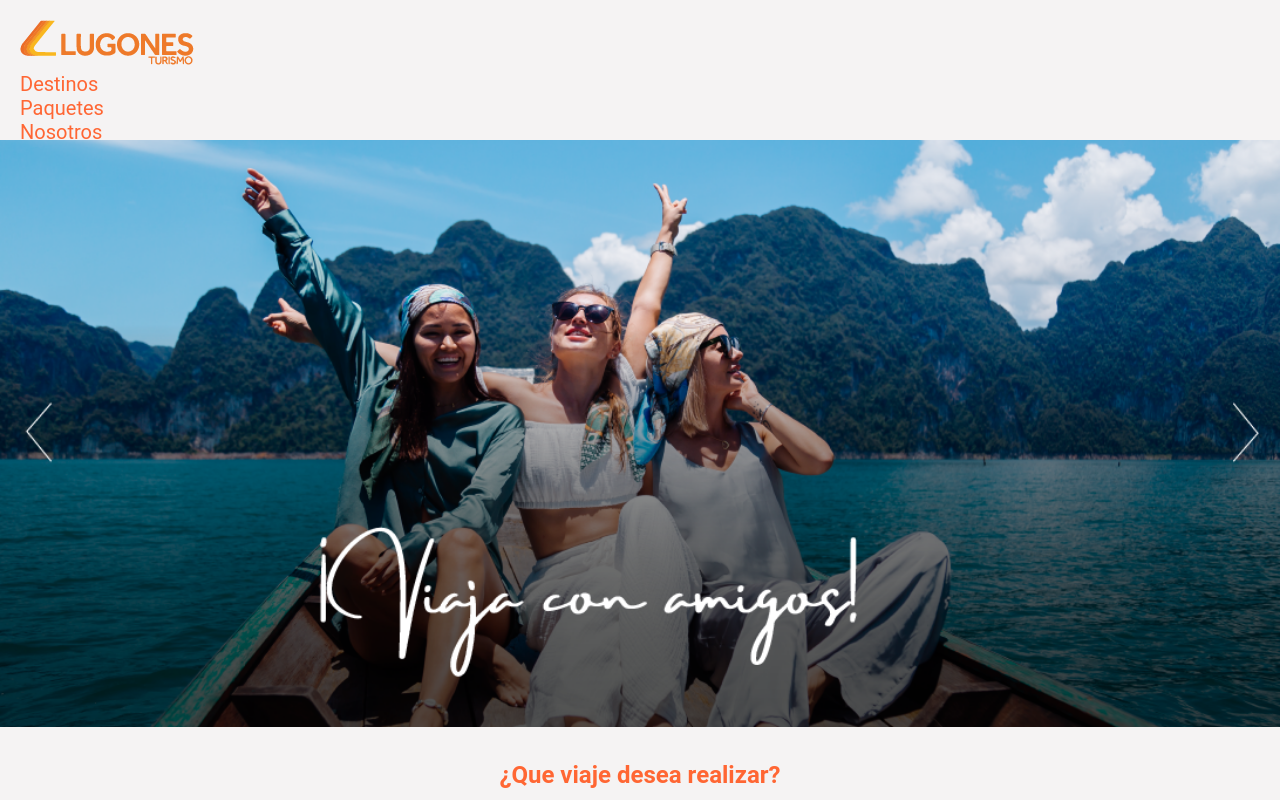
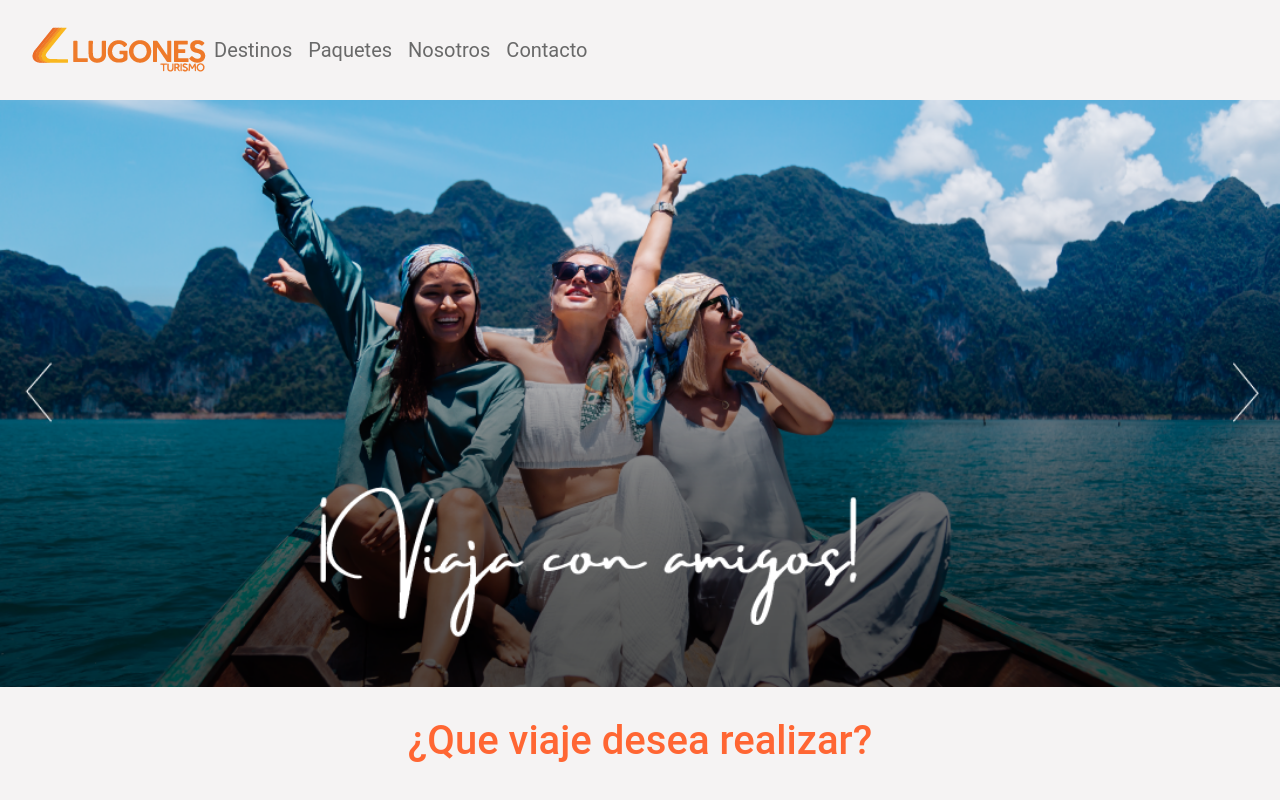
Before and after one commit to ileanaraijelson/TurismoLugones, a plain HTML site: page section/destinos.html in a window 1280 px wide. Shown: the top 800 px of the page. Drawn offline with nearby package versions, Linux system fonts and the light colour scheme.

Commit message:
agregue todos los navs de boostrap a las demas paginas

```diff
--- a/section/destinos.html
+++ b/section/destinos.html
@@ -5,21 +5,37 @@
     <meta http-equiv="X-UA-Compatible" content="IE=edge">
     <meta name="viewport" content="width=device-width, initial-scale=1.0">
     <title>Lugones Turismo</title>
+    <link href="https://cdn.jsdelivr.net/npm/bootstrap@5.1.3/dist/css/bootstrap.min.css" rel="stylesheet" integrity="sha384-1BmE4kWBq78iYhFldvKuhfTAU6auU8tT94WrHftjDbrCEXSU1oBoqyl2QvZ6jIW3" crossorigin="anonymous">
     <link rel="shortcut icon" href="./img/favicon.png">
     <link rel="stylesheet" href="../style/style.css"/>
 </head>
 <body>
     <header>
-        <nav>
-            <ul class="flex__container">
-                <ol><a href="../index.html" ><img src="../img/logo.png " class="nav__logo"alt= /></a></ol></ol>
-                <ol><a href="../section/destinos.html">Destinos</a></ol>
-                <ol><a href="../section/paquetes.html">Paquetes</a></ol>
-                <ol><a href="../section/nosotros.html">Nosotros</a></ol>
-                <ol><a href="../section/contacto.html">Contacto</a></ol>
+        <nav class="navbar navbar-expand-lg navbar-light navi">
+            <div class="container-fluid">
+                <a href="../index.html"><img src="../img/logo.png " alt="logo" class="nav__logo"/></a>
+              <button class="navbar-toggler" type="button" data-bs-toggle="collapse" data-bs-target="#navbarNavDropdown" aria-controls="navbarNavDropdown" aria-expanded="false" aria-label="Toggle navigation">
+                <span class="navbar-toggler-icon"></span>
+              </button>
+              <div class="collapse navbar-collapse" id="navbarNavDropdown">
+                <ul class="navbar-nav">
+                  <li class="nav-item">
+                    <a class="nav-link"  href="./destinos.html">Destinos</a>
+                  </li>
+                  <li class="nav-item">
+                    <a class="nav-link" href="./paquetes.html">Paquetes</a>
+                  </li>
+                  <li class="nav-item">
+                    <a class="nav-link" href="./nosotros.html">Nosotros</a>
+                  </li>
+                  <li class="nav-item">
+                    <a class="nav-link" href="./contacto.html">Contacto</a>
+                  </li>
 
-            </ul>
-        </nav>
+                </ul>
+              </div>
+            </div>
+          </nav>
 
     </header>
 
@@ -99,6 +115,6 @@
 
 
     </footer>
-
+    <script src="https://cdn.jsdelivr.net/npm/bootstrap@5.1.3/dist/js/bootstrap.bundle.min.js" integrity="sha384-ka7Sk0Gln4gmtz2MlQnikT1wXgYsOg+OMhuP+IlRH9sENBO0LRn5q+8nbTov4+1p" crossorigin="anonymous"></script>
 </body>
 </html>
```
Also changed, not shown: index.html (+2 -3 lines), section/contacto.html (+26 -9 lines), section/nosotros.html (+26 -10 lines), section/paquetes.html (+26 -10 lines).
